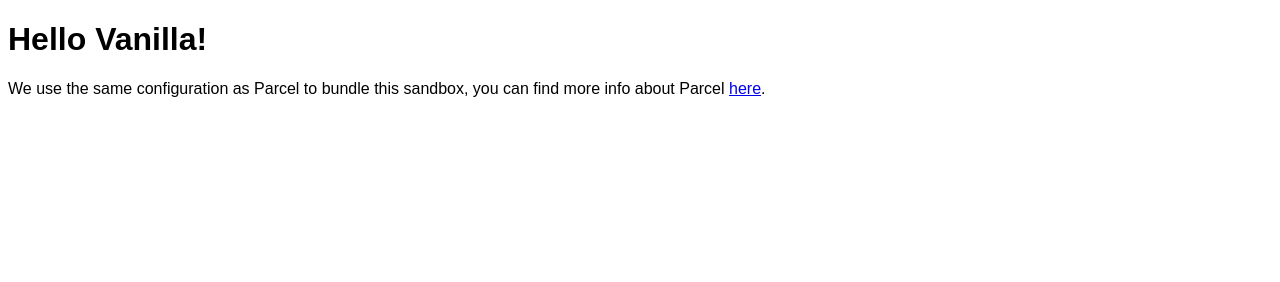
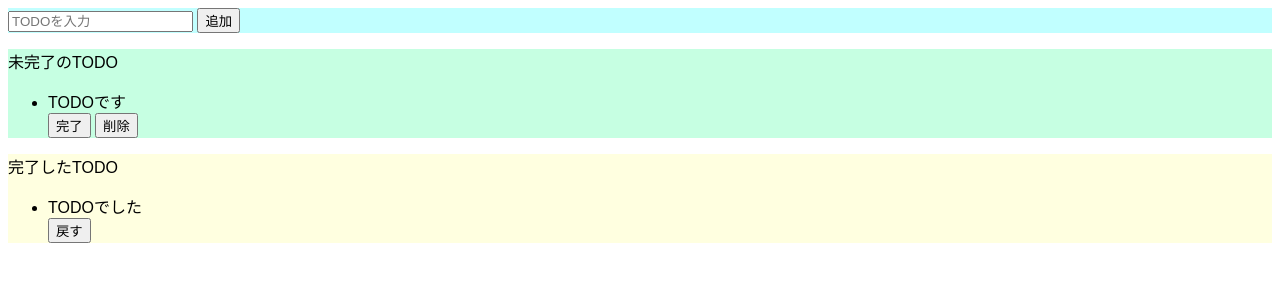
Before and after one commit to IkumaTsuneda/ToDo-JS, a website built with Parcel: page src/index.html in a window 1280 px wide. Built offline with nearby package versions, Linux system fonts and the light colour scheme.

Commit message:
Update 3 files

```diff
--- a/src/index.html
+++ b/src/index.html
@@ -1,12 +1,36 @@
 <!DOCTYPE html>
 <html>
   <head>
-    <title>Parcel Sandbox</title>
+    <title>ToDo(JS)</title>
     <meta charset="UTF-8" />
   </head>
 
   <body>
-    <div id="app"></div>
+    <div class="input-area">
+      <input placeholder="TODOを入力">
+      <button>追加</button>
+    </div>
+    <div class="imcomplete-area">
+      <p>未完了のTODO</p>
+      <ul>
+        <li>TODOです</li>
+        <div>
+          <button>完了</button>
+          <button>削除</button>
+        </div>
+      <ul/>
+    </div>
+    <div class="complete-area">
+      <p>完了したTODO</p>
+      <ul>
+        <li>TODOでした</li>
+        <div>
+          <button>戻す</button>
+        </div>
+      <ul/>
+    </div>
+  </body>
+
 
     <script src="./index.mjs" type="module"></script>
   </body>
--- a/src/index.mjs
+++ b/src/index.mjs
@@ -1,10 +1 @@
 import "./styles.css";
-
-document.getElementById("app").innerHTML = `
-<h1>Hello Vanilla!</h1>
-<div>
-  We use the same configuration as Parcel to bundle this sandbox, you can find more
-  info about Parcel
-  <a href="https://parceljs.org" target="_blank" rel="noopener noreferrer">here</a>.
-</div>
-`;
--- a/src/styles.css
+++ b/src/styles.css
@@ -1,3 +1,15 @@
 body {
   font-family: sans-serif;
 }
+
+.input-area {
+  background-color: #c1ffff;
+}
+
+.imcomplete-area {
+  background-color: #c6ffe2;
+}
+
+.complete-area {
+  background-color: #ffffe0;
+}
```
